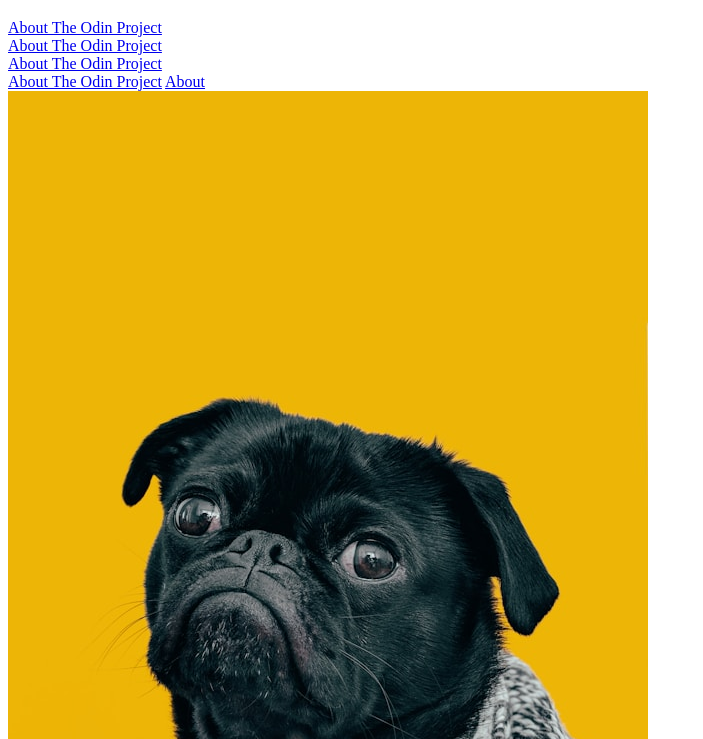
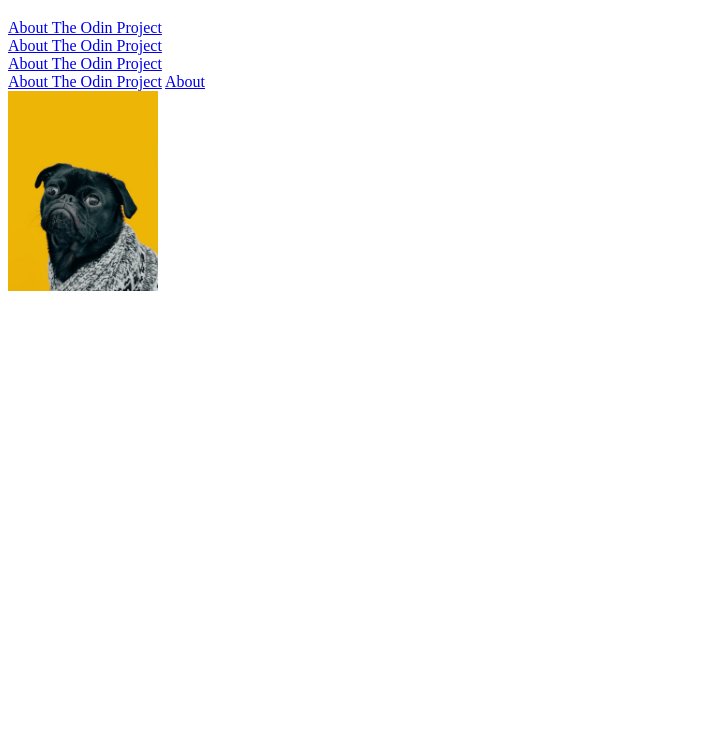
Before and after one commit to BrandonSchoolPF/hyperlinksinhtml, a plain HTML site: page index.html in a window 1280 px wide. Shown: the part 61-800 px from the top of the page, without its empty margins (0-703 px from the left). Drawn offline with Linux system fonts and the light colour scheme.

```diff
--- a/index.html
+++ b/index.html
@@ -27,7 +27,7 @@
         <a href="https://www.theodinproject.com/about">About The Odin Project</a>
         <a href="pages/about.html">About</a>
     </div>
-    <img src="./dog.jpg">
+    <img src="./dog.jpg" alt="A dog with yellow background" height="200" width="150">
 
 </body>
 </html>
```
Also changed, not shown: pages/about.html (+1 -0 lines).
